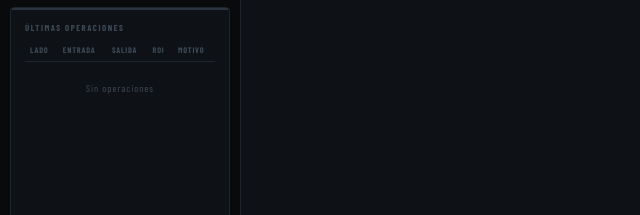
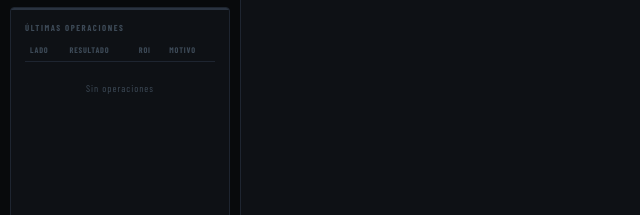
Before and after one commit to MatiasW380/30m, a website: page public/index.html in a window 1280 px wide. Shown: the part 317-532 px from the top of the page, 0-640 px from the left. Drawn offline with nearby package versions, Linux system fonts and the light colour scheme; no server answers; a web font is replaced by a local one.

Commit message:
Update table headers in trades section

```diff
--- a/public/index.html
+++ b/public/index.html
@@ -63,7 +63,7 @@
         <div class="trades-table-wrap">
           <table class="trades-table">
             <thead>
-              <tr><th>LADO</th><th>ENTRADA</th><th>SALIDA</th><th>ROI</th><th>MOTIVO</th></tr>
+              <tr><th>LADO</th><th>RESULTADO</th><th>ROI</th><th>MOTIVO</th></tr>
             </thead>
             <tbody id="trades-tbody">
               <tr class="empty-row"><td colspan="5">Sin operaciones</td></tr>
```
